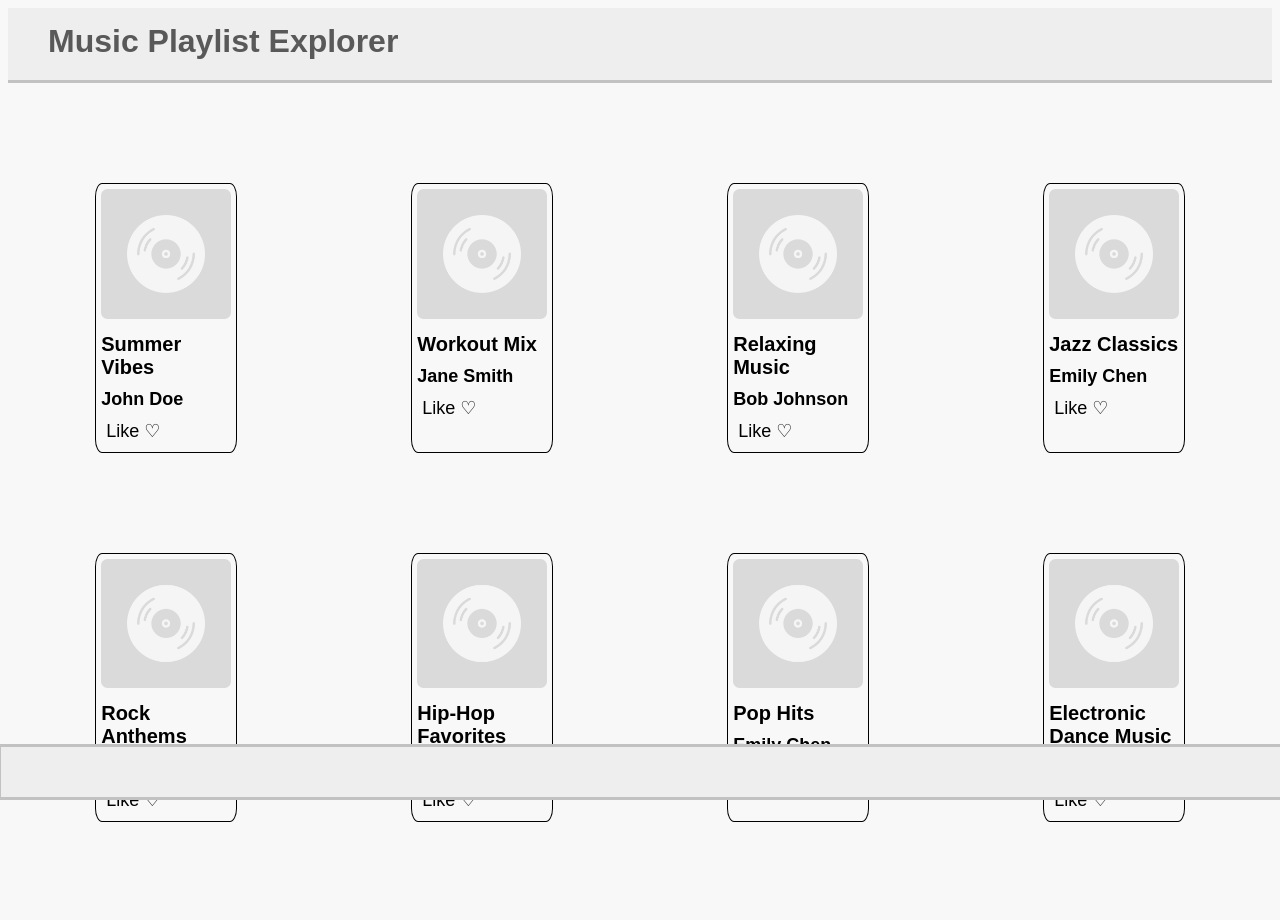
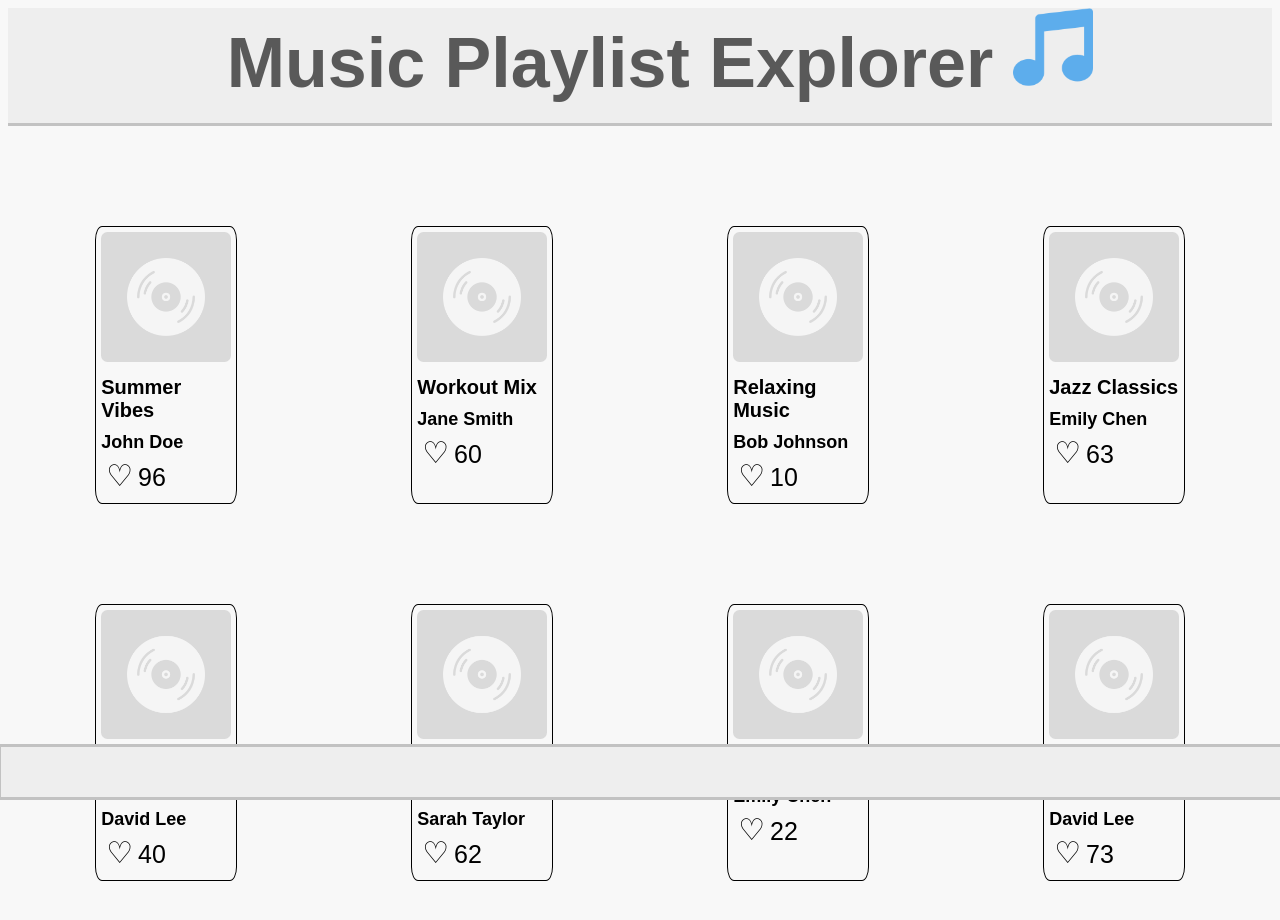
Before and after one commit to yawbtng/music-playlist-explorer, a plain HTML site: page index.html in a window 1280 px wide. Drawn offline with Linux system fonts and the light colour scheme.

Commit message:
Working like feature implemented

```diff
--- a/index.html
+++ b/index.html
@@ -12,7 +12,8 @@
 <body>
     <header>
         <!-- Your header content here -->
-        <h1>Music Playlist Explorer</h1>
+        <h1>Music Playlist Explorer </h1>
+        <img src="assets/img/favicon.ico">
     </header>
 
     <main>
--- a/script.js
+++ b/script.js
@@ -18,14 +18,42 @@ const createPlaylist = (list) => {
       const playlistElement = document.createElement("div");
       playlistElement.className = "p-card"
 
+      let random = Math.floor(Math.random() * 100) + 1;
+
+
       playlistElement.innerHTML = `
                   <img src="${list.playlist_art}">
                   <h4 class="playlist-title">${list.playlist_name}</h4>
                   <h6 class="playlist-author">${list.playlist_author}</h6>
-                  <button class="playlist-like">Like ♡</button>
+                  <div class="like-feature">
+                     <button class="playlist-like" id="playlist-like-${list.playlistID}">♡<span class="like-count" id="like-count-${list.playlistID}">${random}</span></button>
+                  </div>
                `
 
-      playlistElement.addEventListener("click", () => {
+      playlistElement.addEventListener("click", (event) => {
+
+         console.log(event.target.classList)
+
+         if (event.target.classList.contains("playlist-like")) {
+            const like = document.getElementById(`playlist-like-${list.playlistID}`)
+            console.log(like);
+
+            let isLiked = false;
+            if (like.style.color == "red") {
+               isLiked = true;
+            }
+
+            likeCount = like.querySelector(`.like-count`)
+
+            if (!isLiked) {
+               likeCount.innerHTML = Number(likeCount.innerHTML) + 1;
+               like.style.color = "red";
+            } else {
+               likeCount.innerHTML = Number(likeCount.innerHTML) - 1;
+               like.style.color = "black";
+            }
+
+         } else {
             createPlaylistModal(list);
 
             const modalExit = document.querySelector(".close");
@@ -35,7 +63,20 @@ const createPlaylist = (list) => {
                modal.innerHTML = "";
                modal.style.display = "none";
             })
+
+
+
+
+         }
+
+
+
+
+
+
+
       })
+
 
 
 
--- a/style.css
+++ b/style.css
@@ -4,12 +4,21 @@ header {
     background-color: #eeeeee;
     margin-top: 0px;
     height: 10%;
+    display: flex;
+    flex-direction: row;
+    justify-content: center;
+}
+
+header img {
+    height: 5em;
 }
 
 header h1{
     color: #595959;
     margin: 0px 10px 5px 30px;
     padding: 15px 10px ;
+    font-size: 70px;
+    text-align: center;
 }
 
 #playlist-cards {
@@ -51,8 +60,19 @@ header h1{
 
 .playlist-like {
     all: unset;
-    margin: 5px 0px 5px 5px;
-    font-size: 18px;
+    margin: 0px 0px 5px 5px;
+    font-size: 30px;
+}
+
+.playlist-like:hover {
+    color: red
+}
+
+.like-count{
+    font-size: 25px;
+    margin-left: 5px;
+    padding-bottom: 10px;
+    color: black;
 }
 
 .p-card:hover {
```
Lines whose indentation alone changed are shown as unchanged.
